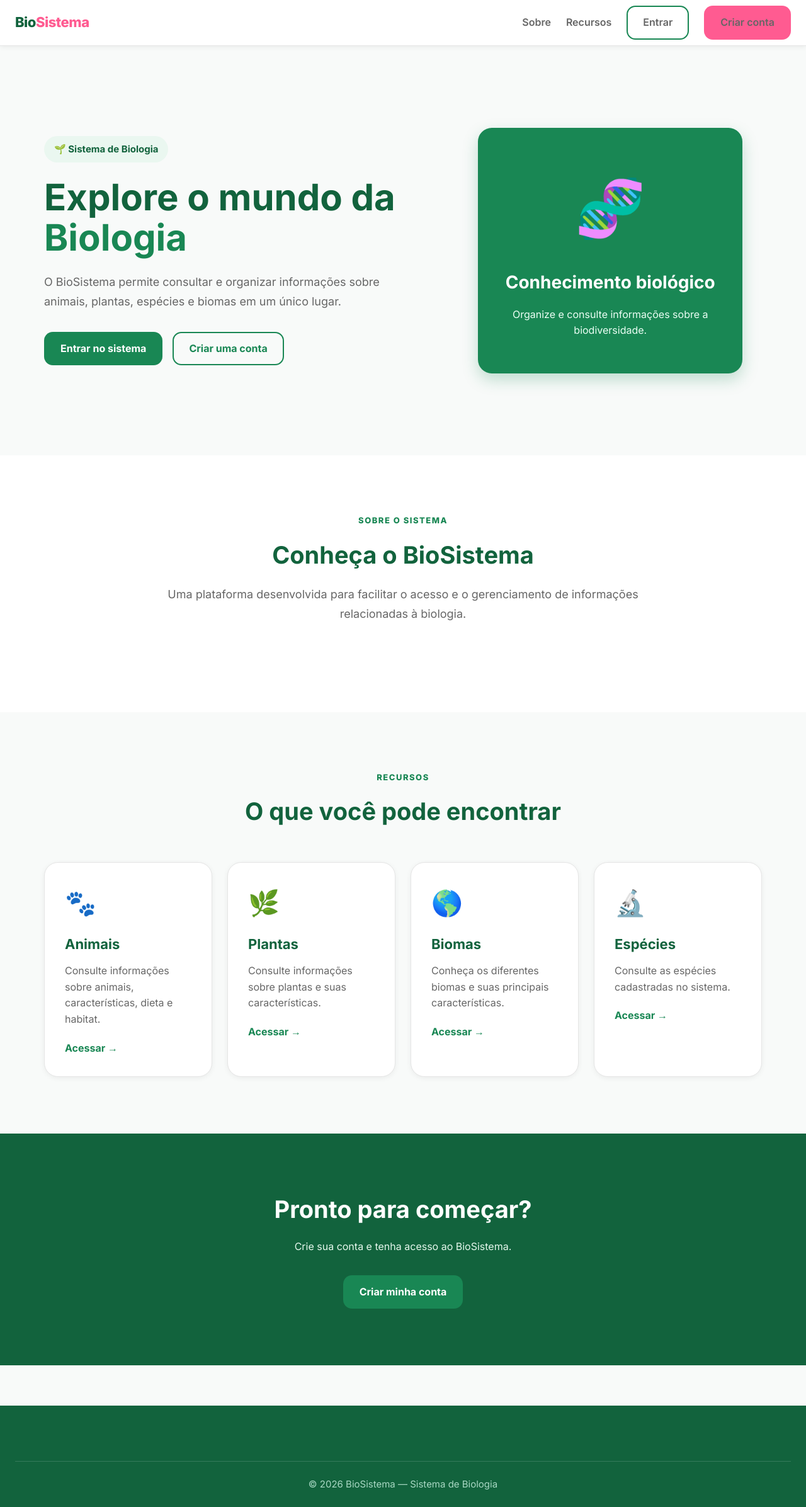
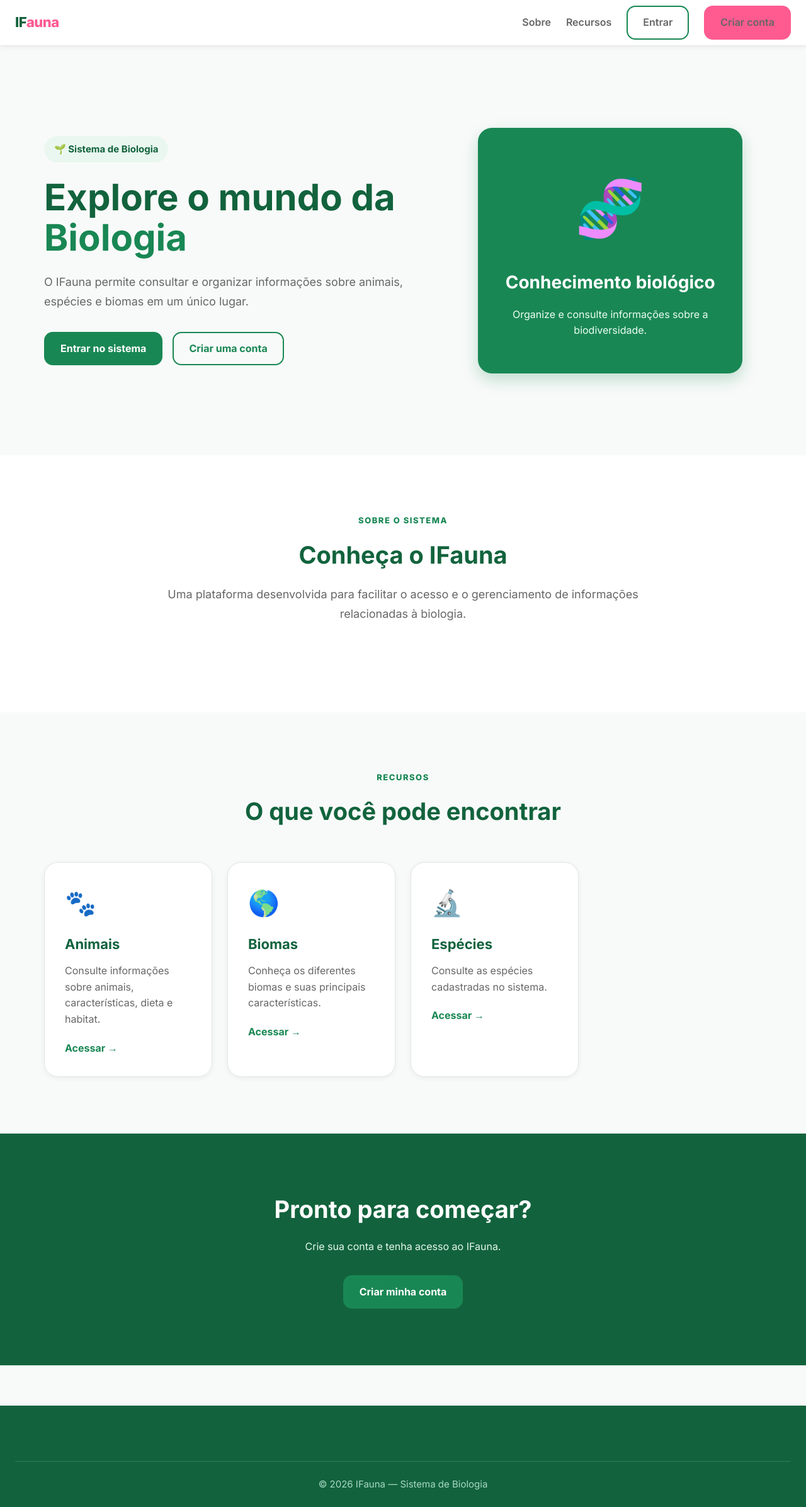
Before and after one commit to Josecarlosxz/PP, a Flask app: page / in a window 1280 px wide. Shown: the whole page at 63% size. Run offline with Flask 3, Linux system fonts and the light colour scheme; parts of the project's set-up code (start-up, migrations or seed data) failed here and were passed over.

Commit message:
Alteração dos nomes no sistema

```diff
--- a/frontend/templates/base.html
+++ b/frontend/templates/base.html
@@ -8,7 +8,7 @@
 
     <!-- SEO -->
     <meta name="description"
-          content="{% block descricao %}BioSistema — consulte e organize informações sobre animais, plantas, espécies e biomas.{% endblock %}">
+          content="{% block descricao %}IFauna — consulte e organize informações sobre animais, espécies e biomas.{% endblock %}">
     <meta name="theme-color" content="#198754">
 
     <!-- Favicon (evita o erro 404 no console) -->
@@ -16,7 +16,7 @@
           href="{{ url_for('static', filename='img/favicon.svg') }}"
           type="image/svg+xml">
 
-    <title>{% block titulo %}BioSistema{% endblock %}</title>
+    <title>{% block titulo %}IFauna{% endblock %}</title>
 
     <!-- Fonte moderna -->
     <link rel="preconnect" href="https://fonts.googleapis.com">
--- a/frontend/templates/cadastro.html
+++ b/frontend/templates/cadastro.html
@@ -1,6 +1,6 @@
 {% extends "base.html" %}
 
-{% block titulo %}Cadastro — BioSistema{% endblock %}
+{% block titulo %}Cadastro — IFauna{% endblock %}
 
 {% block estilos %}
     <link rel="stylesheet"
@@ -21,7 +21,7 @@
                 <h1>Bio<span>Sistema</span></h1>
                 <p>
                     Explore o mundo da biologia, conheça espécies,
-                    animais, plantas e biomas.
+                    animais e biomas.
                 </p>
             </div>
         </section>
@@ -32,7 +32,7 @@
 
                 <div class="cadastro-header">
                     <h2>Criar conta</h2>
-                    <p>Cadastre-se no BioSistema</p>
+                    <p>Cadastre-se no IFauna</p>
                 </div>
 
                 <form id="cadastroForm" novalidate>
--- a/frontend/templates/detalhe.html
+++ b/frontend/templates/detalhe.html
@@ -1,8 +1,8 @@
 {% extends "base.html" %}
 
-{% block titulo %}Detalhes — BioSistema{% endblock %}
+{% block titulo %}Detalhes — IFauna{% endblock %}
 
-{% block descricao %}Informações detalhadas sobre fauna e flora do Brasil: onde vivem, características e curiosidades.{% endblock %}
+{% block descricao %}Informações detalhadas sobre a fauna do Brasil: onde vivem, características e curiosidades.{% endblock %}
 
 {% block estilos %}
     <link rel="stylesheet"
--- a/frontend/templates/index.html
+++ b/frontend/templates/index.html
@@ -1,8 +1,8 @@
 {% extends "base.html" %}
 
-{% block titulo %}BioSistema — Explore o mundo da Biologia{% endblock %}
+{% block titulo %}IFauna — Explore o mundo da Biologia{% endblock %}
 
-{% block descricao %}BioSistema permite consultar e organizar informações sobre animais, plantas, espécies e biomas em um único lugar.{% endblock %}
+{% block descricao %}IFauna permite consultar e organizar informações sobre animais, espécies e biomas em um único lugar.{% endblock %}
 
 {% block estilos %}
     <link rel="stylesheet"
@@ -13,7 +13,7 @@
     <!-- Navbar da landing page (visitante, sem sessão) -->
     <header class="navbar">
         <div class="navbar-inner">
-            <a href="/" class="logo">Bio<span>Sistema</span></a>
+            <a href="/" class="logo">IF<span>auna</span></a>
             <nav class="nav-links">
                 <a href="#sobre">Sobre</a>
                 <a href="#recursos">Recursos</a>
@@ -32,8 +32,8 @@
             <span class="hero-tag">🌱 Sistema de Biologia</span>
             <h1>Explore o mundo da <span>Biologia</span></h1>
             <p>
-                O BioSistema permite consultar e organizar informações
-                sobre animais, plantas, espécies e biomas em um único lugar.
+                O IFauna permite consultar e organizar informações
+                sobre animais, espécies e biomas em um único lugar.
             </p>
             <div class="hero-buttons">
                 <a href="{{ url_for('frontend.login_page') }}" class="btn btn-primario">
@@ -58,7 +58,7 @@
     <section id="sobre" class="section">
         <div class="section-header">
             <span>SOBRE O SISTEMA</span>
-            <h2>Conheça o BioSistema</h2>
+            <h2>Conheça o IFauna</h2>
             <p>
                 Uma plataforma desenvolvida para facilitar o acesso e o
                 gerenciamento de informações relacionadas à biologia.
@@ -81,12 +81,12 @@
                 <a href="{{ url_for('frontend.login_page') }}">Acessar →</a>
             </article>
 
-            <article class="card">
+            <!-- <article class="card">
                 <div class="card-icon">🌿</div>
                 <h3>Plantas</h3>
                 <p>Consulte informações sobre plantas e suas características.</p>
                 <a href="{{ url_for('frontend.login_page') }}">Acessar →</a>
-            </article>
+            </article> -->
 
             <article class="card">
                 <div class="card-icon">🌎</div>
@@ -107,7 +107,7 @@
     <!-- CTA -->
     <section class="cta">
         <h2>Pronto para começar?</h2>
-        <p>Crie sua conta e tenha acesso ao BioSistema.</p>
+        <p>Crie sua conta e tenha acesso ao IFauna.</p>
         <a href="{{ url_for('frontend.cadastro_page') }}" class="btn btn-primario">
             Criar minha conta
         </a>
@@ -117,6 +117,6 @@
 
 {% block footer %}
     <footer class="footer">
-        <div class="footer-base">© 2026 BioSistema — Sistema de Biologia</div>
+        <div class="footer-base">© 2026 IFauna — Sistema de Biologia</div>
     </footer>
 {% endblock %}
--- a/frontend/templates/login.html
+++ b/frontend/templates/login.html
@@ -1,6 +1,6 @@
 {% extends "base.html" %}
 
-{% block titulo %}Login — BioSistema{% endblock %}
+{% block titulo %}Login — IFauna{% endblock %}
 
 {% block estilos %}
     <link rel="stylesheet"
@@ -20,10 +20,10 @@
         <section class="login-brand">
             <div class="brand-content">
                 <div class="logo-marca" aria-hidden="true">🌿</div>
-                <h1>Bio<span>Sistema</span></h1>
+                <h1>IF<span>auna</span></h1>
                 <p>
                     Explore informações sobre animais,
-                    plantas, espécies e biomas.
+                 espécies e biomas.
                 </p>
             </div>
         </section>
--- a/frontend/templates/partials/navbar.html
+++ b/frontend/templates/partials/navbar.html
@@ -10,7 +10,7 @@
     <div class="navbar-inner">
 
         <a href="/home" class="logo">
-            Bio<span>Sistema</span>
+            IF<span>auna</span>
         </a>
 
         <button
@@ -29,7 +29,7 @@
 
             <a href="/home">Início</a>
             <a href="/animais/">Animais</a>
-            <a href="/plantas/">Plantas</a>
+            <!-- <a href="/plantas/">Plantas</a> -->
             <a href="/biomas/">Biomas</a>
             <a href="/especies/">Espécies</a>
 
```
Also changed, not shown: frontend/templates/home.html (+4 -4 lines), frontend/templates/partials/footer.html (+4 -4 lines).
